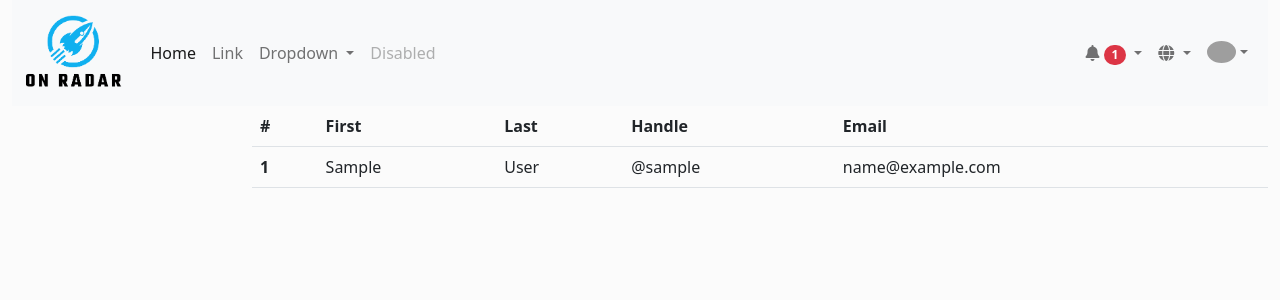
After one commit to Mr-MaNia7/loan-management, a Django app: page /users/ in a window 1280 px wide. The commit adds this page. Shown: the top 300 px of the page. Run offline with Django 4.2, Linux system fonts and the light colour scheme; tables that the repository leaves empty hold one stand-in row (values such as "Sample post"); some libraries are stand-ins or nearby versions; grey boxes are pictures that could not be loaded.

Commit message:
User View

```diff
--- a/loan_management/urls.py
+++ b/loan_management/urls.py
@@ -14,11 +14,12 @@ Including another URLconf
     2. Add a URL to urlpatterns:  path('blog/', include('blog.urls'))
 """
 from django.contrib import admin
-from django.urls import path
+from django.urls import path, include
 from manager import views
 
 
 urlpatterns = [
     path('admin/', admin.site.urls),
     path('', views.showHomeView, name='home'),
+    path('users/', views.UserListView.as_view(), name='user_list'),
 ]
--- a/manager/templates/header.html
+++ b/manager/templates/header.html
@@ -4,12 +4,35 @@
     <div class="container-fluid">
       <!-- Brand -->
       <a class="navbar-brand" href="/">
-        <img src="{% static '/images/logo.png' %}" height="100rem" alt="On Radar Logo" loading="lazy" />
+        <img src="{% static '/images/logo.png' %}" height="80rem" alt="On Radar Logo" loading="lazy" />
       </a>
       <button class="navbar-toggler" type="button" data-bs-toggle="collapse" data-bs-target="#navbarTogglerDemo01" aria-controls="navbarTogglerDemo01" aria-expanded="false" aria-label="Toggle navigation">
         <span class="navbar-toggler-icon"></span>
       </button>
       <div class="collapse navbar-collapse" id="navbarTogglerDemo01">
+        <!-- Left Links -->
+        <ul class="navbar-nav me-auto mb-2 mb-lg-0">
+          <li class="nav-item">
+            <a class="nav-link active" aria-current="page" href="/">Home</a>
+          </li>
+          <li class="nav-item">
+            <a class="nav-link" href="#">Link</a>
+          </li>
+          <li class="nav-item dropdown">
+            <a class="nav-link dropdown-toggle" href="#" role="button" data-bs-toggle="dropdown" aria-expanded="false">
+              Dropdown
+            </a>
+            <ul class="dropdown-menu">
+              <li><a class="dropdown-item" href="#">Action</a></li>
+              <li><a class="dropdown-item" href="#">Another action</a></li>
+              <li><hr class="dropdown-divider"></li>
+              <li><a class="dropdown-item" href="#">Something else here</a></li>
+            </ul>
+          </li>
+          <li class="nav-item">
+            <a class="nav-link disabled">Disabled</a>
+          </li>
+        </ul>
 
         <!-- Right links -->
         <ul class="navbar-nav ms-auto d-flex flex-row">
--- /dev/null
+++ b/manager/templates/user_list.html
@@ -0,0 +1,34 @@
+<!DOCTYPE html>
+<html lang="en">
+<head>
+  {% include 'head.html' %}
+  <title>Users | Onradar</title>
+</head>
+<body class="container-fluid">
+  {% include 'header.html' %}
+  <main>
+    <table class="table">
+      <thead>
+        <tr>
+          <th scope="col">#</th>
+          <th scope="col">First</th>
+          <th scope="col">Last</th>
+          <th scope="col">Handle</th>
+          <th scope="col">Email</th>
+        </tr>
+      </thead>
+      <tbody>
+        {% for user in users %}
+          <tr>
+            <th scope="row">{{user.user_id}}</th>
+            <td>{{user.first_name}}</td>
+            <td>{{user.last_name}}</td>
+            <td>@{{user.username}}</td>
+            <td>{{user.email}}</td>
+          </tr>
+        {% endfor %}
+      </tbody>
+    </table>
+  </main>
+</body>
+</html>
--- a/manager/views.py
+++ b/manager/views.py
@@ -1,5 +1,30 @@
 from django.shortcuts import render
+from django.views.generic import ListView, CreateView, UpdateView, DeleteView
+from django.urls import reverse_lazy
+from .models import User
 
 
 def showHomeView(request):
     return render(request, "index.html")
+
+class UserListView(ListView):
+    model = User
+    template_name = 'user_list.html'
+    context_object_name = 'users'
+
+class UserCreateView(CreateView):
+    model = User
+    template_name = 'user_create.html'
+    fields = ['username', 'email', 'first_name', 'last_name']
+    success_url = reverse_lazy('user_list')
+
+class UserUpdateView(UpdateView):
+    model = User
+    template_name = 'user_update.html'
+    fields = ['username', 'email', 'first_name', 'last_name']
+    success_url = reverse_lazy('user_list')
+
+class UserDeleteView(DeleteView):
+    model = User
+    template_name = 'user_delete.html'
+    success_url = reverse_lazy('user_list')
```
